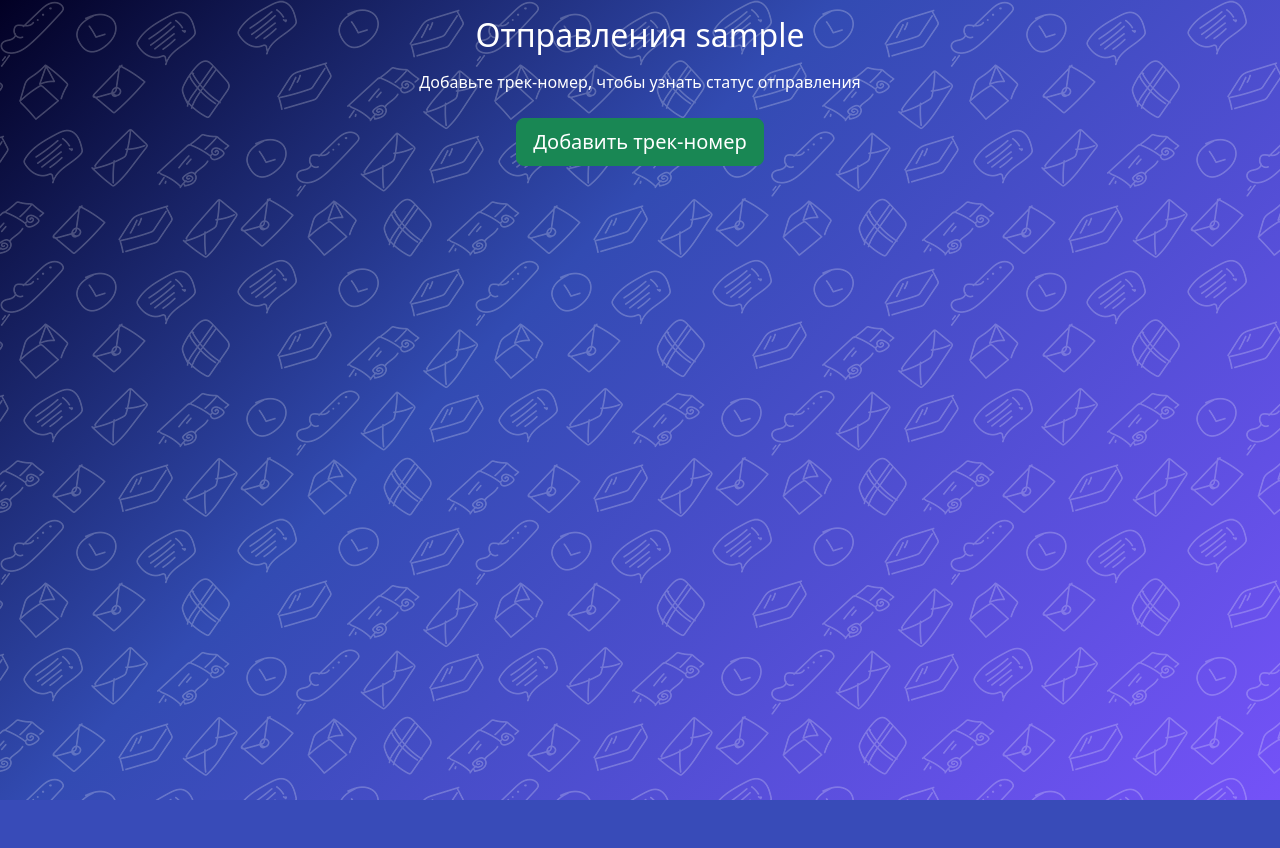
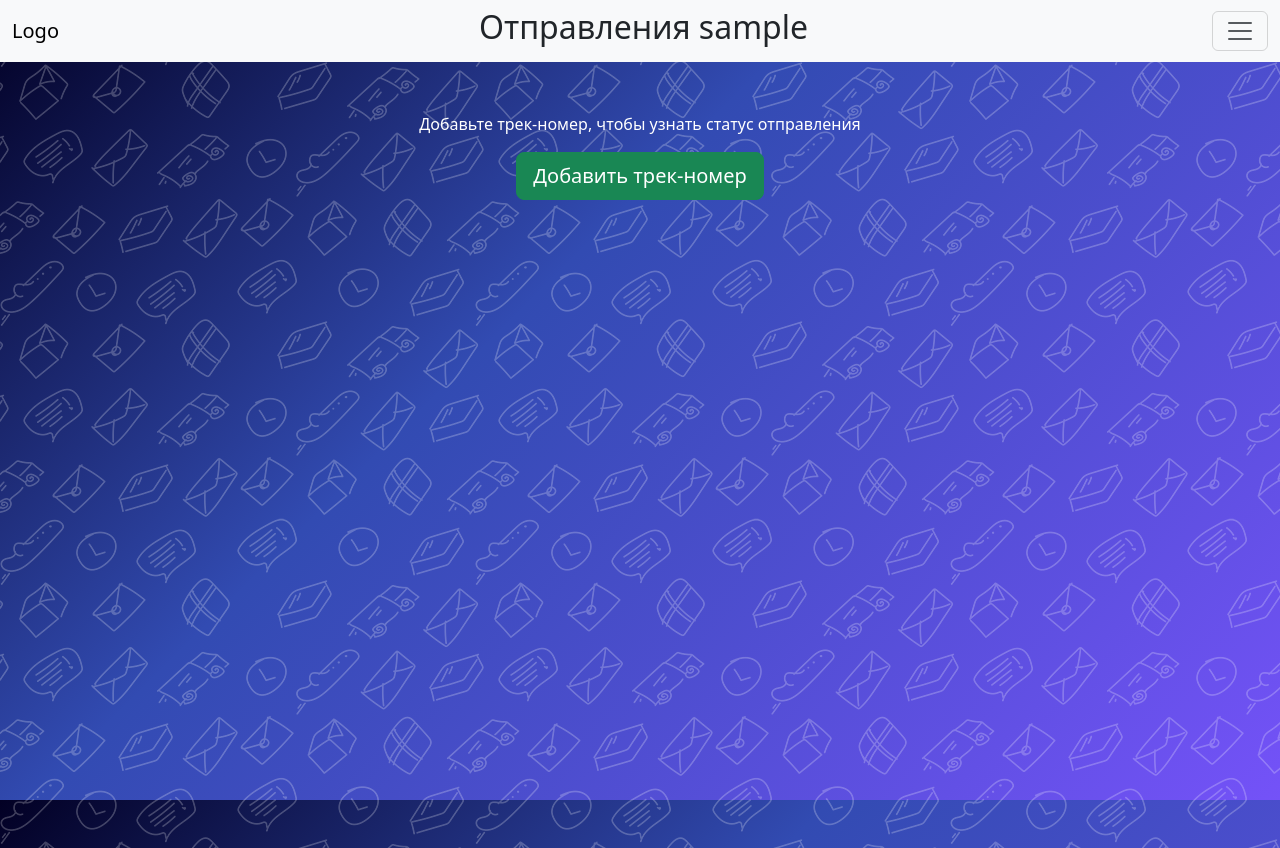
Before and after one commit to Alex-Gryadkin/alina_cargo, a Django app: page /packages/ in a window 1280 px wide. Before the commit the page ends 800 px from the top, so only its background shows below. Run offline with Django 4.2, Linux system fonts and the light colour scheme; the visitor is signed in with stand-in values (Sample User, id 1); data that the repository does not hold is empty; some libraries are stand-ins or nearby versions.

Commit message:
front-end changes: nav & styles

```diff
--- a/alina_cargo/settings.py
+++ b/alina_cargo/settings.py
@@ -114,7 +114,7 @@ AUTH_PASSWORD_VALIDATORS = [
 
 LANGUAGE_CODE = 'en-us'
 
-TIME_ZONE = 'UTC'
+TIME_ZONE = 'Asia/Almaty'
 
 USE_I18N = True
 
--- a/assets/main.js
+++ b/assets/js/main.js
@@ -20,3 +20,7 @@ function formReset(formId){
     $(':input','#'+formId).removeClass('is-invalid')
     $('.erroralert','#'+formId).remove()
 }
+
+function PhoneMask(){
+    $('input[type="tel"]').mask('(999)999-99-99');
+}
--- a/assets/packages.js
+++ b/assets/js/packages.js
@@ -88,12 +88,12 @@ $(document).ready(function(){
                     newTrackDiv += '<h3 class="card-title">' + (response.desc ? response.desc : response.packageid) + '</h3>'
                     newTrackDiv += '<h6 class="card-subtitle mb-2 text-body-secondary status-'+ response.status +'">' + response.statusname + ' ' + response.changedate + '</h6>'
                     newTrackDiv += '<p class="card-text">Трек-номер: ' + response.packageid + '</p></div></div>'
-                    $('#packageslist').append(newTrackDiv)
+                    $('#addtrackwrap').before(newTrackDiv)
                     $('#track_' + response.packageid).fadeIn('slow')
                     UpdateFilters()
                     $('html, body').animate({
                         scrollTop: $('#track_' + response.packageid).offset().top
-                    }, 2000);
+                    });
                 }
             }
 
--- /dev/null
+++ b/assets/js/register.js
@@ -0,0 +1,3 @@
+$(document).ready(function(){
+    PhoneMask();
+});
--- a/assets/main.css
+++ b/assets/main.css
@@ -6,7 +6,6 @@ body {
 html,body {
     height:100%;
     margin: 0;
-
     background-attachment: fixed;
  }
 
--- a/packages/models.py
+++ b/packages/models.py
@@ -1,6 +1,5 @@
 from django.db import models
 from django.contrib.auth.models import User
-from datetime import datetime
 
 # Create your models here.
 class Packages(models.Model):
@@ -23,13 +22,10 @@ class Packages(models.Model):
         default = 'new',
         verbose_name = 'Статус'
     )
-    status_change_date = models.DateTimeField(auto_now_add=True)
+    status_change_date = models.DateTimeField(auto_now=True)
     def __str__(self):
         return str(self.id)
 
-    def save(self, *args, **kwargs):
-        self.status_change_date = datetime.now()
-        super().save(*args, **kwargs)
 
 class UserPackages(models.Model):
     class Meta:
--- a/packages/templates/packages.html
+++ b/packages/templates/packages.html
@@ -1,61 +1,50 @@
 {% extends 'index.html' %}
 {% load static %}
+{% load tz %}
 
+{% block title %}
+    WINWIN Cargo : {{user}}
+{% endblock %}
+
+{% block navtext %}
+    Отправления {{user.username}}
+{% endblock %}
+
+{% block subnav %}
+    <div class="col-12 text-center" id="filterwrap"></div>
+{% endblock %}
 
 {% block content %}
 
-    <!-- Modal Package delete -->
-
-    <div class="modal fade" id="trackidDelModal" tabindex="-1" aria-labelledby="trackidDelModalLabel" aria-hidden="true">
-
-      <div class="modal-dialog  modal-dialog-centered">
-        <div class="modal-content">
-          <div class="modal-header">
-            <h5 class="modal-title" id="trackidDelModalLabel">Удалить трек-номер <strong><span id="deltrackid"></span></strong>?</h5>
-            <button type="button" class="btn-close" data-bs-dismiss="modal" aria-label="Close"></button>
-          </div>
-          <div class="modal-body">
-            Вы можете в любой момент добавить трек-номер снова
-          </div>
-          <div class="modal-footer">
-            <button type="button" class="btn btn-secondary" data-bs-dismiss="modal">Отмена</button>
-            <button type="button" class="btn btn-danger" id="trackIdDelConfirmBtn">Удалить</button>
-          </div>
-        </div>
-      </div>
-    </div>
+<div class="row align-items-top h-100">
 
     <!-- Packages list -->
-    <div class="col-12 mt-3" id="packageslist">
-        <h2 class="text-center mb-3 pagetitle">Отправления {{user.username}}</h2>
+    <div class="col-12 mt-5" id="packageslist">
         {% if not packages %}
         <div class="text-center mt-3" id="notracks">
             Добавьте трек-номер, чтобы узнать статус отправления
         </div>
         {% endif %}
-        <div class="text-center" id="filterwrap"></div>
+
         {% for package in packages %}
         <div class="card card{{ package.package_id.status }} mt-2 flex-row" id="track_{{ package.package_id.id }}">
             <div class="cardstart p-2 rounded-start"></div>
             <div class="card-body">
                 <button type="button" class="btn-close float-end  btn-del" onclick="DeleteTrackId('{{ package.package_id.id }}')" aria-label="Удалить"></button>
                 <h3 class="card-title">{% if package.desc %}{{ package.desc }}{% else %}{{package.package_id.id }}{% endif %}</h3>
-                <h6 class="card-subtitle mb-2">{{ package.package_id.get_status_display }} {{ package.package_id.status_change_date|date:"d.m.Y H:i" }}</h6>
+                <h6 class="card-subtitle mb-2">{{ package.package_id.get_status_display }} {{ package.package_id.status_change_date|localtime|date:"d.m.Y H:i" }}</h6>
                 <p class="card-text">Трек-номер: {{ package.package_id.id }}</p>
 
             </div>
         </div>
         {% endfor %}
 
-    </div>
-
-
-
 <!-- Button Package Add -->
-    <div  class="col-12 mt-4 mb-4 text-center">
-        <button type="button" class="btn btn-success btn-lg" id="trackidAddOpenModalBtn">
-          Добавить трек-номер
-        </button>
+        <div  class="mt-3 mb-4 text-center" id="addtrackwrap">
+            <button type="button" class="btn btn-success btn-lg" id="trackidAddOpenModalBtn">
+              Добавить трек-номер
+            </button>
+        </div>
     </div>
 
 <!-- Modal Package Add -->
@@ -86,6 +75,27 @@
         </div>
       </div>
     </div>
-    <script src="{% static 'packages.js' %}"></script>
 
+<!-- Modal Package delete -->
+
+    <div class="modal fade" id="trackidDelModal" tabindex="-1" aria-labelledby="trackidDelModalLabel" aria-hidden="true">
+      <div class="modal-dialog  modal-dialog-centered">
+        <div class="modal-content">
+          <div class="modal-header">
+            <h5 class="modal-title" id="trackidDelModalLabel">Удалить трек-номер <strong><span id="deltrackid"></span></strong>?</h5>
+            <button type="button" class="btn-close" data-bs-dismiss="modal" aria-label="Close"></button>
+          </div>
+          <div class="modal-body">
+            Вы можете в любой момент добавить трек-номер снова
+          </div>
+          <div class="modal-footer">
+            <button type="button" class="btn btn-secondary" data-bs-dismiss="modal">Отмена</button>
+            <button type="button" class="btn btn-danger" id="trackIdDelConfirmBtn">Удалить</button>
+          </div>
+        </div>
+      </div>
+    </div>
+
+    <script src="{% static 'js/packages.js' %}"></script>
+</div>
 {% endblock %}
--- a/packages/views.py
+++ b/packages/views.py
@@ -10,8 +10,8 @@ from django.db.models import Case, When, Value, IntegerField, CharField
 @login_required(login_url='accounts:login')
 def packages_list(request):
     form = forms.AddPackage()
-    packages = UserPackages.objects.select_related('package_id').filter(user_id=request.user)
-    packages = packages.annotate(
+    packages_qs = UserPackages.objects.select_related('package_id').filter(user_id=request.user)
+    packages_qs = packages_qs.annotate(
         status_order=Case(
             When(package_id__status='tut', then=Value(0)),
             When(package_id__status='eha', then=Value(2)),
@@ -20,7 +20,8 @@ def packages_list(request):
             output_field=IntegerField(),
         )
     ).order_by('status_order','package_id__status_change_date')
-    return render(request, 'packages.html', {'packages': packages, 'form': form})
+
+    return render(request, 'packages.html', {'packages': packages_qs, 'form': form})
 
 class PackagesDelete(View):
     def get(self, request):
--- a/templates/index.html
+++ b/templates/index.html
@@ -6,20 +6,59 @@
     <meta name="viewport" content="width=device-width, initial-scale=1">
     <link href="https://cdn.jsdelivr.net/npm/bootstrap@5.3.0-alpha3/dist/css/bootstrap.min.css" rel="stylesheet" integrity="sha384-KK94CHFLLe+nY2dmCWGMq91rCGa5gtU4mk92HdvYe+M/SXH301p5ILy+dN9+nJOZ" crossorigin="anonymous">
     <link rel="stylesheet" href="{% static 'main.css' %}">
-    <title>WIN WIN Cargo</title>
+    <title>{% block title %}{% endblock %}</title>
 </head>
 <body>
     <script src="https://code.jquery.com/jquery-3.6.4.min.js" integrity="sha256-oP6HI9z1XaZNBrJURtCoUT5SUnxFr8s3BzRl+cbzUq8=" crossorigin="anonymous"></script>
     <script src="https://cdn.jsdelivr.net/npm/bootstrap@5.3.0-alpha3/dist/js/bootstrap.bundle.min.js" integrity="sha384-ENjdO4Dr2bkBIFxQpeoTz1HIcje39Wm4jDKdf19U8gI4ddQ3GYNS7NTKfAdVQSZe" crossorigin="anonymous"></script>
-    <script src="{% static 'main.js' %}"></script>
+    <script src="https://cdn.jsdelivr.net/npm/jquery.maskedinput@1.4.1/src/jquery.maskedinput.js" type="text/javascript"  crossorigin="anonymous"></script>
+    <script src="{% static 'js/main.js' %}"></script>
 
-    <div class="container-sm justify-content-center">
-        <div class="row justify-content-center">
+    {% if user.is_authenticated %}
+    <nav class="navbar fixed-top bg-body-tertiary">
+        <div class="container-fluid justify-content-between ms-0">
+            <a class="navbar-brand" href="{% url 'packages:list' %}">Logo</a>
+            <span class="h2">
+                {% block navtext %}{% endblock %}
+            </span>
+            <button class="navbar-toggler" type="button" data-bs-toggle="offcanvas" data-bs-target="#offcanvasNavbar" aria-controls="offcanvasNavbar" aria-label="Toggle navigation">
+          <span class="navbar-toggler-icon"></span>
+        </button>
+        </div>
 
-            {% block content%}
-            {% endblock %}
+        <div class="offcanvas offcanvas-end" tabindex="-1" id="offcanvasNavbar" aria-labelledby="offcanvasNavbarLabel">
+            <div class="offcanvas-header">
+                <h5 class="offcanvas-title" id="offcanvasNavbarLabel">Карго</h5>
+                    <button type="button" class="btn-close" data-bs-dismiss="offcanvas" aria-label="Close"></button>
+            </div>
+            <div class="offcanvas-body">
+                <ul class="navbar-nav justify-content-end flex-grow-1 pe-3">
+                    <li class="nav-item">
+                        <a class="nav-link" href="#">Отправления</a>
+                    </li>
+                    <li class="nav-item">
+                        <a class="nav-link" href="#">Профиль</a>
+                    </li>
+                    <li class="nav-item">
+                        <a class="nav-link" href="#">Как заказать</a
+                    </li>
+                    <li class="nav-item">
+                        <a class="nav-link" href="#">Как наказать</a
+                    </li>
+                </ul>
+            </div>
+        </div>
 
+        <div class="container">
+            {% block subnav %}{% endblock %}
         </div>
+    </nav>
+
+    {% endif %}
+
+    <div class="container-sm justify-content-center h-100 mt-5">
+    {% block content%}
+    {% endblock %}
     </div>
 </body>
 </html>
```
Also changed, not shown: accounts/forms.py (+14 -3 lines), accounts/templates/register.html (+10 -6 lines), accounts/migrations/0002_rename_user_cargouser_username.py (deleted), accounts/migrations/0003_alter_cargouser_city.py (deleted).
